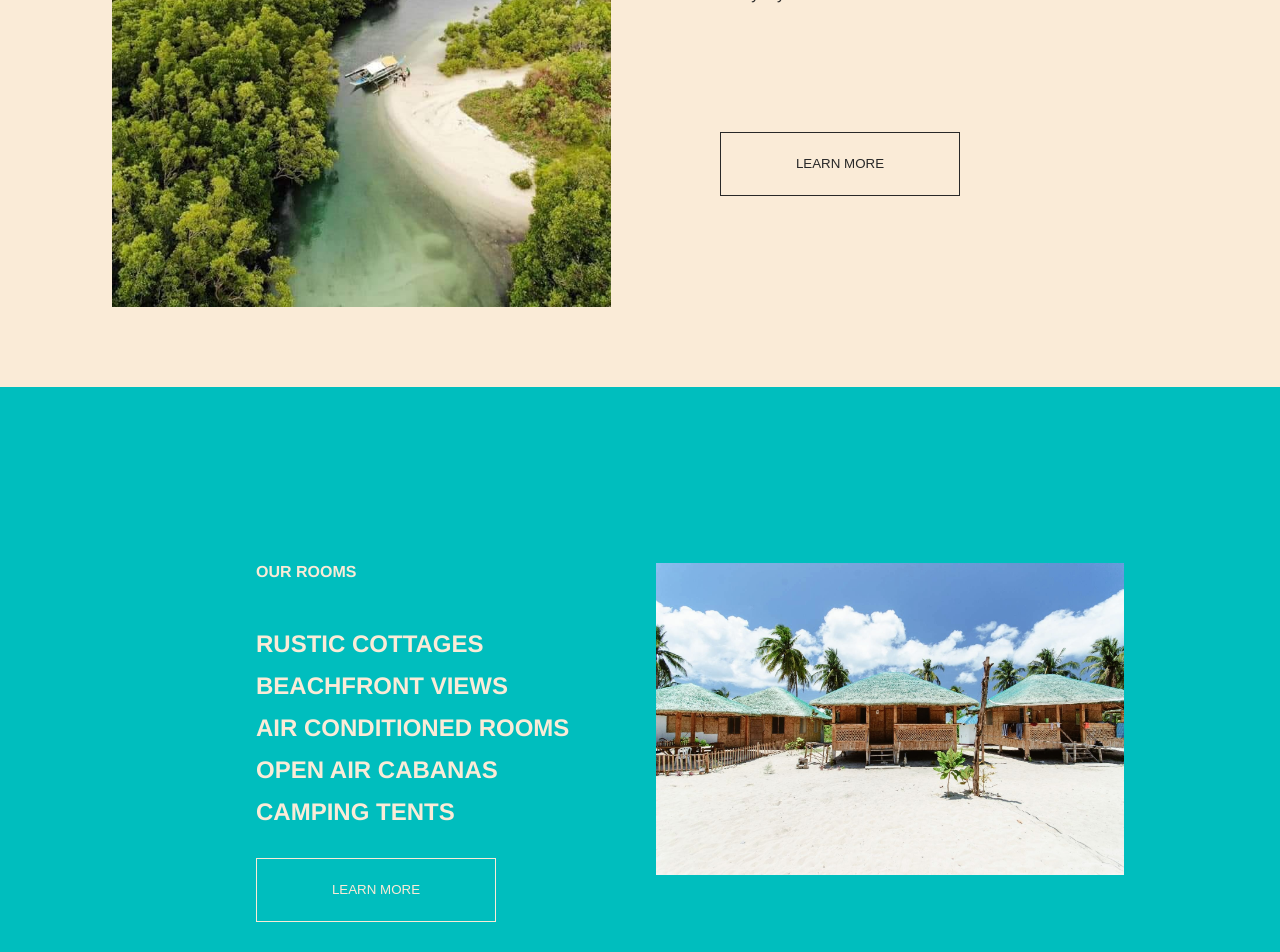
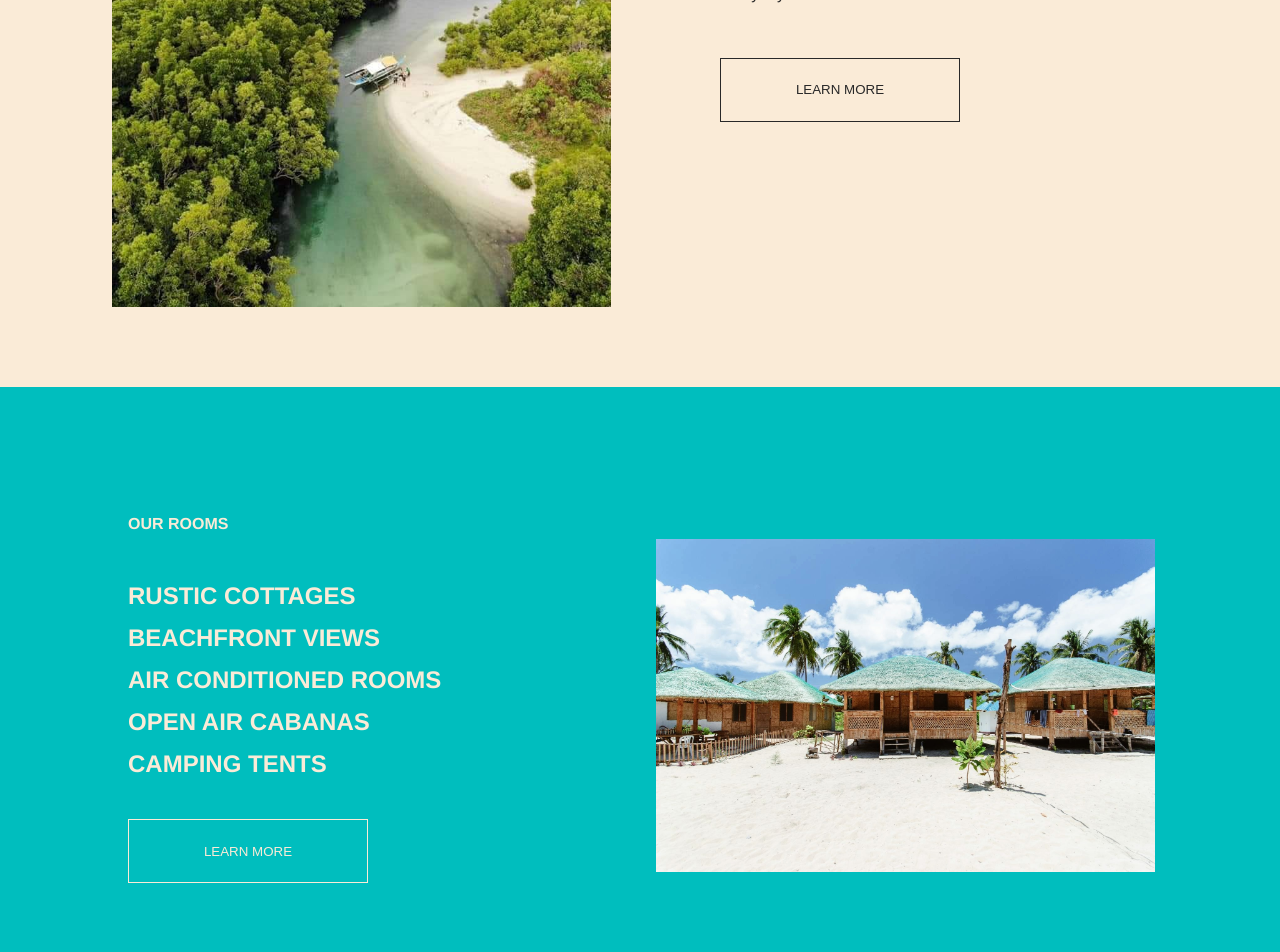
Before and after one commit to giantcarlos/villa-noe, a React (Vite) app: page / in a window 1280 px wide. Shown: the part 1180-2132 px from the top of the page. Built offline with nearby package versions, Linux system fonts and the light colour scheme.

Commit message:
edit button margins

```diff
--- a/src/App.css
+++ b/src/App.css
@@ -192,7 +192,7 @@ nav {
   font-size: 1rem;
   grid-column: 1;
   grid-row: 1;
-  margin-top: 11rem;
+  margin-top: 10rem;
   margin-left: 14rem;
 }
 
@@ -212,54 +212,45 @@ nav {
   text-align: left;
   line-height: .75;
   font-weight: 600;
-  font-size: 1.5rem;
-  margin-top: 14rem;
+  font-size: 1.75rem;
+  margin-top: 13.5rem;
   margin-left: 11.5rem;
   margin-right: 1rem;
 }
 
 button {
-  grid-column: 1;
-  grid-row: 1;
+  display: block;
   width: 15rem;
   height: 4rem;
   color: inherit;
   border-color: inherit;
   border-style: solid;
   border-width: .1rem;
+}
+
+.button {
+  grid-column: 1;
+  grid-row: 1;
   background-color: rgb(0, 190, 190);
-  margin-top: auto;
-  margin-bottom: 18%;
+  margin-top: 26rem;
   margin-left: 12rem;
 }
 
 .button-2 {
   grid-column: 2;
   grid-row: 1;
+  background-color: antiquewhite;
   width: 15rem;
   height: 4rem;
-  color: inherit;
-  border-color: inherit;
-  border-style: solid;
-  border-width: .1rem;
-  background-color: inherit;
-  margin-top: auto;
-  margin-bottom: 28%;
+  margin-top: 39rem;
   margin-left: 6rem;
 }
 
 .button-3 {
   grid-column: 1;
   grid-row: 1;
-  width: 15rem;
-  height: 4rem;
-  color: inherit;
-  border-color: inherit;
-  border-style: solid;
-  border-width: .1rem;
   background-color: inherit;
-  margin-top: auto;
-  margin-bottom: 8%;
+  margin-top: 32.5rem;
   margin-left: 14rem;
 }
 
@@ -270,6 +261,12 @@ button {
     margin-bottom: 2rem;
     margin-left: 5rem;
   }
+  .rooms-image {
+    width: 80%;
+    margin-top: 9.5rem;
+    margin-bottom: 6rem;
+    margin-right: 8rem;
+  }
   .small-font {
     font-size: 1rem;
     margin-left: 6rem;
@@ -277,6 +274,10 @@ button {
   .small-font-2 {
     margin-top: 11rem;
     margin-left: 4rem;
+  }
+  .small-font-3 {
+    margin-top: 8rem;
+    margin-left: 6rem;
   }
   .large-font {
     font-size: 4.5rem;
@@ -287,14 +288,23 @@ button {
     margin-left: 4rem;
     margin-right: 8rem;
   }
+  .bullets {
+    font-size: 1.5rem;
+    margin-top: 11rem;
+    margin-left: 3.5rem;
+    margin-right: 1rem;
+  }
   .button {
     margin-left: 6rem;
-    margin-bottom: 12%;
+    margin-top: 22rem;
   }
   .button-2 {
-    margin-top: auto;
-    margin-bottom: 23%;
+    margin-top: 32rem;
     margin-left: 4rem;
+  }
+  .button-3 {
+    margin-top: 27rem;
+    margin-left: 6rem;
   }
 }
 
@@ -307,6 +317,12 @@ button {
     margin-top: 6rem;
     margin-bottom: 2rem;
     margin-left: 3rem;
+  }
+  .rooms-image {
+    width: 85%;
+    margin-top: 9.5rem;
+    margin-bottom: 6rem;
+    margin-right: 6rem;
   }
   .numbers {
     margin-right: 1rem;
@@ -322,6 +338,10 @@ button {
     margin-top: 7rem;
     margin-left: 3rem;
   }
+  .small-font-3 {
+    margin-top: 8rem;
+    margin-left: 4rem;
+  }
   .large-font {
     font-size: 4rem;
     margin-left: 3rem;
@@ -331,14 +351,23 @@ button {
     margin-left: 3rem;
     margin-right: 4rem;
   }
+  .bullets {
+    font-size: 1.5rem;
+    margin-top: 10.5rem;
+    margin-left: 1.5rem;
+    margin-right: 1rem;
+  }
   .button {
     margin-left: 3rem;
-    margin-bottom: 5%;
+    margin-top: 18.5rem;
   }
   .button-2 {
-    margin-top: auto;
-    margin-bottom: 10%;
+    margin-top: 30rem;
     margin-left: 3rem;
+  }
+  .button-3 {
+    margin-top: 26rem;
+    margin-left: 4rem;
   }
 }
 
@@ -385,7 +414,14 @@ button {
   }
   .about-image {
     width: 80%;
-    margin-top: 5rem;
+    margin-top: 4rem;
+    margin-bottom: 0rem;
+    margin-left: auto;
+    margin-right: auto;
+  }
+  .rooms-image {
+    width: 82.5%;
+    margin-top: 4rem;
     margin-bottom: 0rem;
     margin-left: auto;
     margin-right: auto;
@@ -404,13 +440,18 @@ button {
     margin-top: 3rem;
     margin-left: 3rem;
   }
+  .small-font-3 {
+    text-align: left;
+    font-size: 1rem;
+    margin-top: 3rem;
+    margin-left: 3rem;
+  }
   .large-font {
     text-align: left;
     font-size: 4rem;
     margin-top: 1.5rem;
     margin-left: 3rem;
     margin-right: 3rem;
-    margin-bottom: 0;
   }
   .paragraph {
     grid-column: 1;
@@ -421,19 +462,27 @@ button {
     margin-left: 3rem;
     margin-right: 3rem;
   }
+  .bullets {
+    font-size: 1.5rem;
+    margin-top: 2rem;
+    margin-left: .5rem;
+  }
   button {
-    display: block;
     width: 14rem;
-    margin-top: 1.5rem;
+  }
+  .button {
     margin-left: 3rem;
-    margin-right: auto;
-    margin-bottom: 3rem;
+    margin-top: -1.625rem;
+    margin-bottom: 2.5rem;
   }
   .button-2 {
-    width: 14rem;
-    background-color: inherit;
     margin-top: 2rem;
-    margin-bottom: 3rem;
+    margin-bottom: 2.5rem;
+    margin-left: 3rem;
+  }
+  .button-3 {
+    margin-top: 2rem;
+    margin-bottom: 2.5rem;
     margin-left: 3rem;
   }
 }
```
